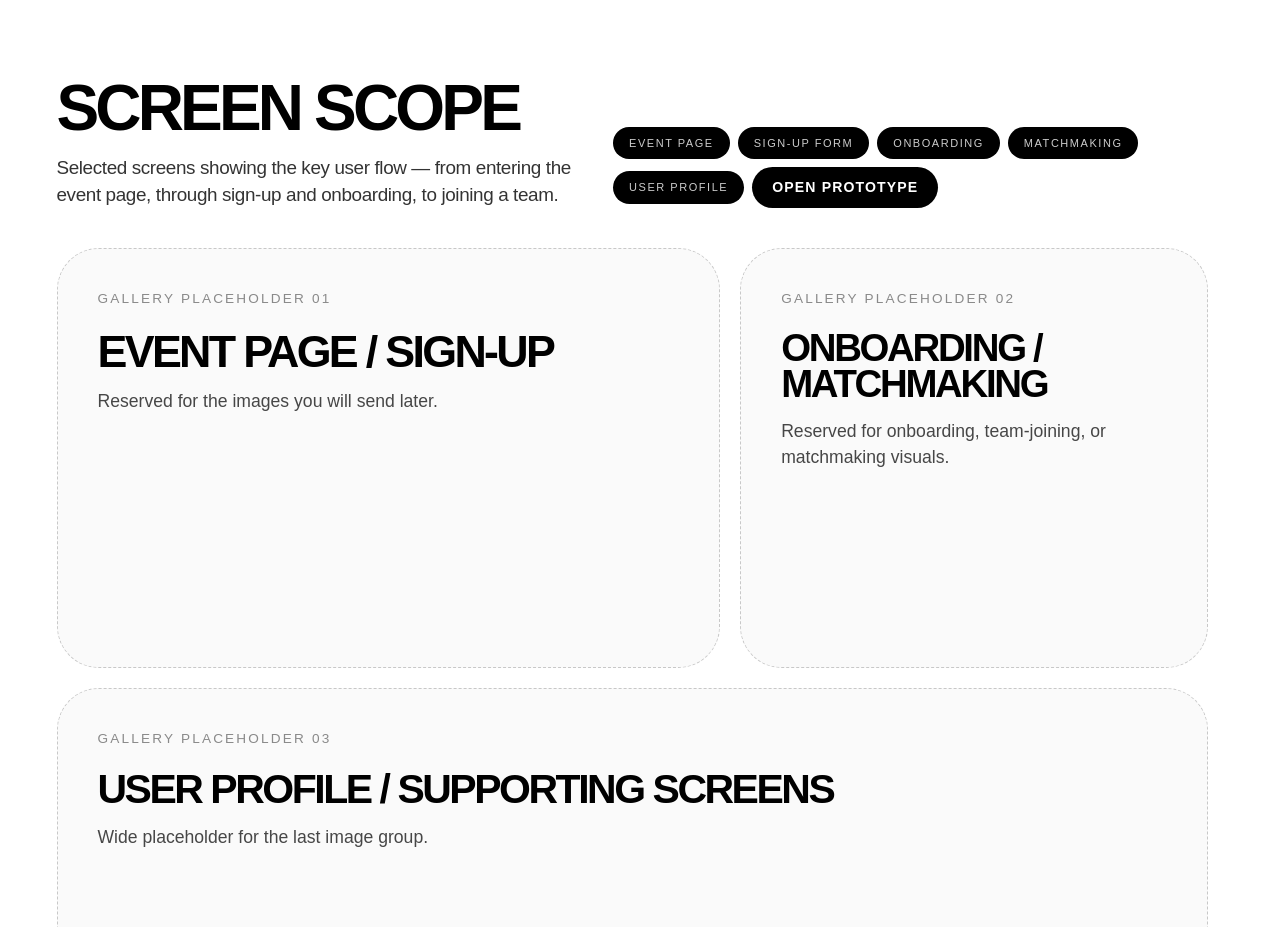
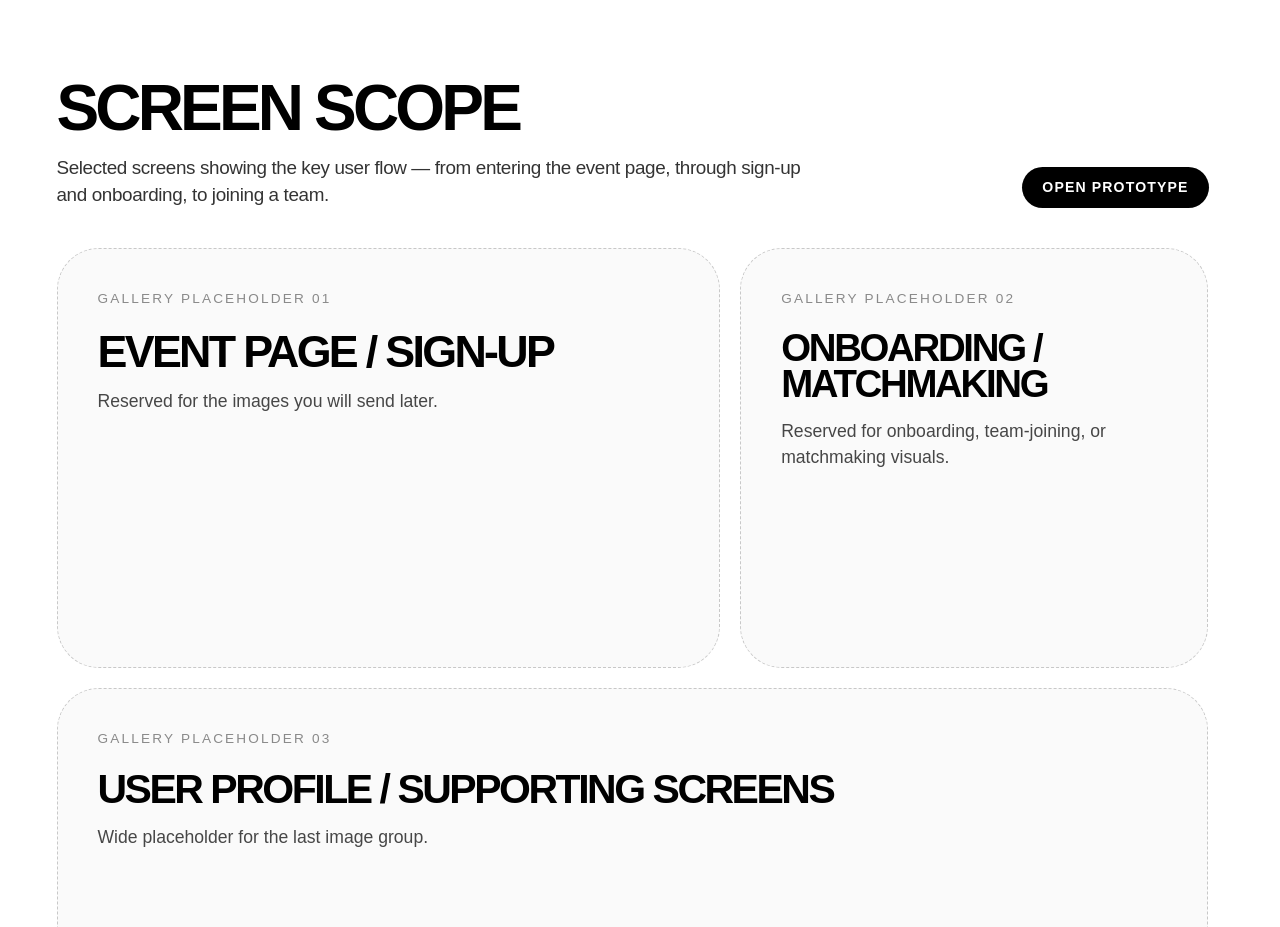
Before and after one commit to jzakrz/jakub-portfolio, a Next.js app: page /projects/hackathon in a window 1280 px wide. Shown: the part 1880-2807 px from the top of the page. Built offline with nearby package versions, Linux system fonts and the light colour scheme.

Commit message:
Remove screen scope badges from hackathon page

```diff
--- a/app/projects/hackathon/page.tsx
+++ b/app/projects/hackathon/page.tsx
@@ -212,21 +212,6 @@ export default function HackathonPage() {
               </div>
 
               <div className="flex flex-wrap items-center gap-2">
-                <span className="rounded-full bg-black px-4 py-2 text-[11px] font-medium uppercase tracking-[0.14em] text-white/80">
-                  Event page
-                </span>
-                <span className="rounded-full bg-black px-4 py-2 text-[11px] font-medium uppercase tracking-[0.14em] text-white/80">
-                  Sign-up form
-                </span>
-                <span className="rounded-full bg-black px-4 py-2 text-[11px] font-medium uppercase tracking-[0.14em] text-white/80">
-                  Onboarding
-                </span>
-                <span className="rounded-full bg-black px-4 py-2 text-[11px] font-medium uppercase tracking-[0.14em] text-white/80">
-                  Matchmaking
-                </span>
-                <span className="rounded-full bg-black px-4 py-2 text-[11px] font-medium uppercase tracking-[0.14em] text-white/80">
-                  User profile
-                </span>
                 <button
                   type="button"
                   onClick={() => {
```
